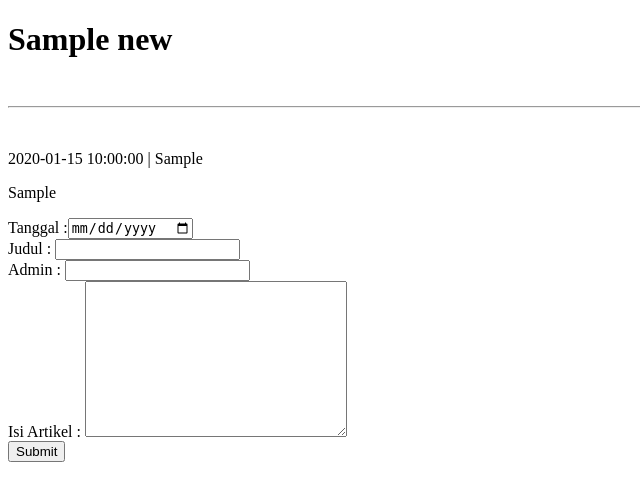
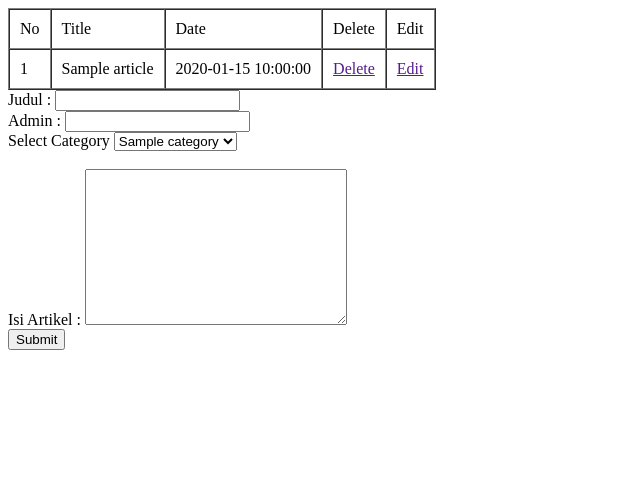
Before and after one commit to UnknownArt01/webprog_GameInfo, a PHP site: page /news-post.php in a window 1280 px wide. Shown: the top 501 px of the page, without its empty margins (0-640 px from the left). Run offline with PHP 8.4, Linux system fonts and the light colour scheme; tables that the repository leaves empty or names only in its code hold one stand-in row (values such as "Sample post").

Commit message:
fix article and add category to article

```diff
--- a/addcomment.php
+++ b/addcomment.php
@@ -6,7 +6,7 @@
     $name = $_POST['name'];
     $comment = $_POST['comment'];
 
-    $sql = "INSERT INTO comment_section (id, name, comment) values ('$id', '$name', '$comment')";
+    $sql = "INSERT INTO comment(article_id, name, comment) values ('$id', '$name', '$comment')";
     $result = mysqli_query($conn, $sql) or die (mysqli_error($conn));
     header("location: comment-panel.php");
 ?>
--- a/comment-panel.php
+++ b/comment-panel.php
@@ -29,7 +29,6 @@
             $sql = "SELECT id, name, comment FROM comment_section";
             $result = $conn->query($sql);
 
-// mengecek kalau datanya itu lebih banyak dari 0
             if ($result->num_rows > 0){
                 while ($row = $result->fetch_assoc()){
                     echo '<div class="latest-post1">';
--- a/controller.php
+++ b/controller.php
@@ -3,7 +3,7 @@
         $dbhost = "localhost";
         $dbuser = "root";
         $dbpass = "";
-        $db = "gait1542_gameinfo";
+        $db = "gameinfo";
 
         $connect = mysqli_connect($dbhost, $dbuser, $dbpass, $db) or die ("Error  Connecting to Database");
 
@@ -26,7 +26,7 @@
         if($user == $adminuser && $pass == $adminpass){
             session_start();
             $_SESSION['username'] = $user;
-            header("Location: admin.php");
+            header("Location: panel.php");
         } else {
             $message = "Invalid Login Credentials!";
             echo "<script>
--- a/index.php
+++ b/index.php
@@ -31,7 +31,6 @@
                     <a class="a_header" href="">Category</a>
                     <a class="a_header" href="">News</a>
                     <a class="a_header" href="">HOT NEWS!</a>
-                    <a class="a_header" href="">Admin</a>
                 </div>
             </div>
 
@@ -127,8 +126,8 @@
         <footer>
             <h4>Copyright 2021 | GameInfo</h4>
         </footer>
-
     </section> -->
+    </div>
     <div class="clear"></div>
     <section>
         <footer>
--- a/news-page.php
+++ b/news-page.php
@@ -57,7 +57,7 @@ include_once ("controller.php");
             <?php
                 include_once 'controller.php';
                 $conn = connect_database();
-                $sql = "SELECT post_id, article_post, article_date, article_admin, article_title FROM news";
+                $sql = "SELECT article_id, article_text, article_date, article_admin, article_title, article_category FROM article";
                 $result = $conn->query($sql);
 
                 if ($result->num_rows > 0) {
@@ -68,8 +68,8 @@ include_once ("controller.php");
                         echo '<br>';
                         echo '<hr class="solid">';
                         echo '<br>';
-                        echo '<p class="news-date">'.$row["article_date"].'   |   '.$row["article_admin"].'</p> ';
-                        echo '<p class="news_post">'.$row["article_post"].'</p>';
+                        echo '<p class="news-date">'.$row["article_date"].'   |   '.$row["article_admin"].'   |   '.$row["article_category"].'</p>';
+                        echo '<p class="news_post">'.$row["article_text"].'</p>';
                         echo '</div>';
                     }
                 }
--- a/news-post.php
+++ b/news-post.php
@@ -1,46 +1,93 @@
 <!DOCTYPE html>
 <html lang="en">
+
 <head>
     <meta charset="UTF-8">
     <meta http-equiv="X-UA-Compatible" content="IE=edge">
     <meta name="viewport" content="width=device-width, initial-scale=1.0">
     <title>Document</title>
 </head>
+
 <body>
 
-<?php
+    <?php
     include_once 'controller.php';
     $conn = connect_database();
-    $sql = "SELECT article_id, article_post, article_date, article_admin, article_title FROM news";
+    $sql = "SELECT article_id, article_text, article_date, article_admin, article_title, article_category FROM article";
     $result = $conn->query($sql);
 
-    if ($result->num_rows > 0) {
-        while ($row = $result ->fetch_assoc()){
+    // if ($result->num_rows > 0) {
+    //     while ($row = $result ->fetch_assoc()){
 
-            echo '<div class="isi-post">';
-               echo '<h1>'.$row["article_title"].'</h1>';
-                echo '<br>';
-                echo '<hr class="solid">';
-                echo '<br>';
-            echo '<p class="news-date">'.$row["article_date"].'   |   '.$row["article_admin"].'</p> ';
-            echo '<p class="news_post">'.$row["article_post"].'</p>';
-            echo '</div>';
+    //         echo '<div class="isi-post">';
+    //            echo '<h1>'.$row["article_title"].'</h1>';
+    //             echo '<br>';
+    //             echo '<hr class="solid">';
+    //             echo '<br>';
+    //         echo '<p class="news-date">'.$row["article_date"].'   |   '.$row["article_admin"].'   |   '.$row["article_category"].'</p> ';
+    //         echo '<p class="news_post">'.$row["article_text"].'</p>';
+    //         echo '</div>';
 
+    //     }
+    // }?>
+    <table border="1" cellpadding="10" cellspacing="0">
+        <tr>
+            <td>No</td>
+            <td>Title</td>
+            <td>Date</td>
+            <td>Delete</td>
+            <td>Edit</td>
+        </tr>
+    <?php if ($result->num_rows > 0) {
+        $i = 1;
+        while ($row = $result ->fetch_assoc()){?>
+        <tr>
+            <td><?php echo $i ?></td>
+            <td><?php echo $row["article_title"] ?></td>
+            <td><?php echo $row["article_date"] ?></td>
+            <td><a href="">Delete</a></td>
+            <td><a href="">Edit</a></td>
+        </tr>
+        <?php
+        $i += 1;
         }
-    }
+    }?>
 
 
 
-?>
+    </table>
 
-    <form action="addpost.php" method="post">
+
+    <form action="addpost.php" method="POST">
 
         <!-- ID :<input type="number" name="post_id" > <br> -->
-        Tanggal :<input type="date" name="news_date" > <br>
-        Judul : <input type="text" name="news_title"><br>
-        Admin : <input type="text" name="news_admin"><br>
+        <!-- Tanggal :<input type="date" name="article_date" > <br> -->
+        Judul : <input type="text" name="article_title"><br>
+        Admin : <input type="text" name="article_admin"><br>
+        <?php
 
-        Isi Artikel : <textarea name="news_post"  cols="30" rows="10"></textarea> <br>
+        $sql2 = "SELECT category_id,category_name FROM category";
+        $result = $conn -> query($sql2);
+
+        if ($result->num_rows > 0){?>
+        <label for="selectCategory">Select Category</label>
+        <select name="selectCategory">
+            <?php
+                    while ($row = $result->fetch_assoc()){
+                ?>
+            <option value="<?php echo $row["category_name"]; ?>"><?php echo $row["category_name"]; ?></option>
+            <?php
+                    }
+                ?>
+        </select>
+        <br><br>
+        <?php
+        } else {
+            echo "0 results";
+        }
+    ?>
+
+        Isi Artikel : <textarea name="article_text" cols="30" rows="10"></textarea> <br>
 
         <input type="submit" value="Submit" name="submit">
 
@@ -50,4 +97,5 @@
 
 
 </body>
+
 </html>
```
Also changed, not shown: addpost.php (+5 -3 lines), deletepost.php (added).
